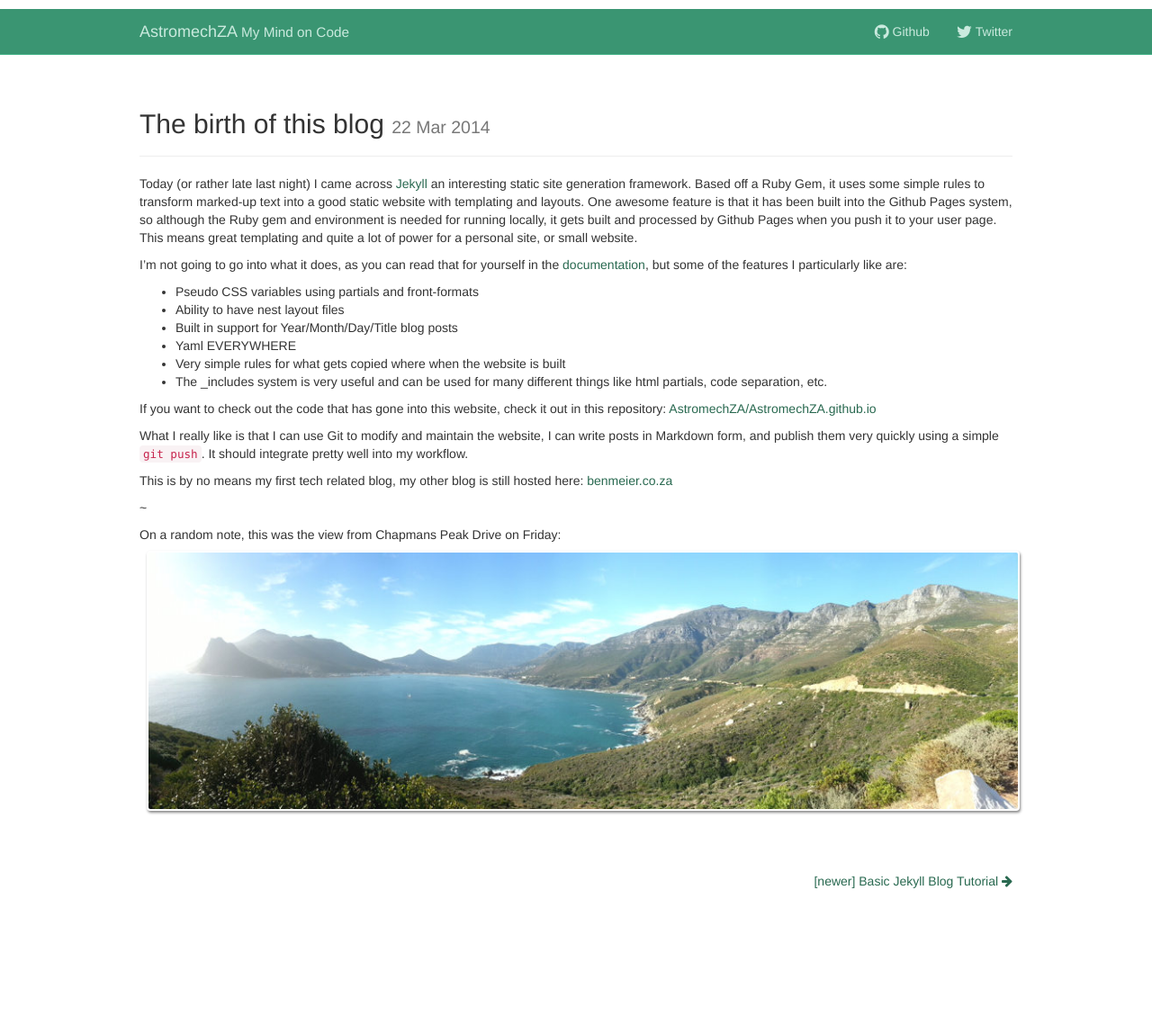
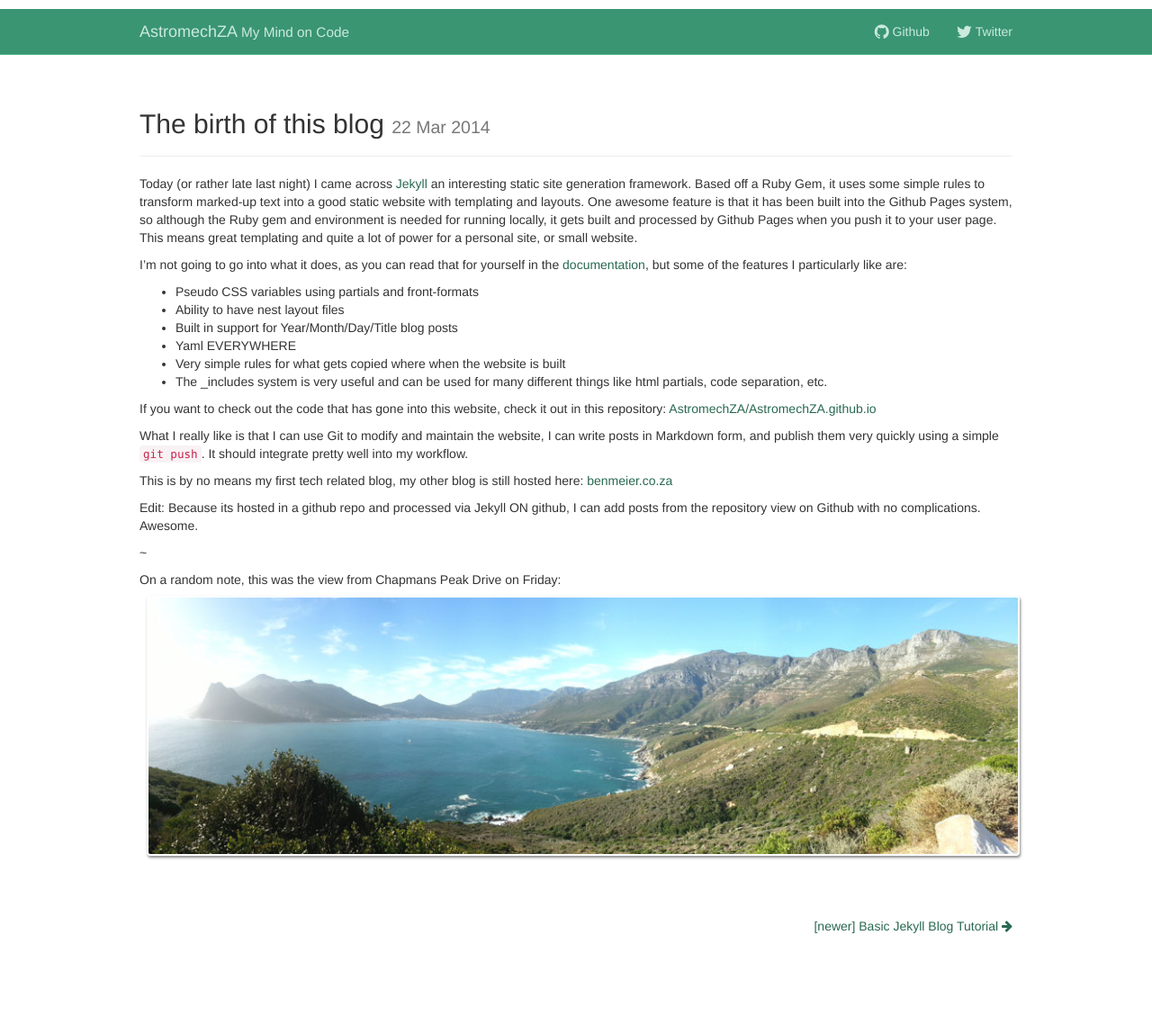
Before and after one commit to astromechza/AstromechZA.github.io, a Jekyll site: the page built from _posts/2014-03-22-the-birth-of-this-blog.md, in a window 1280 px wide. Shown: the whole page at 90% size. Built offline with Jekyll 4.4.1, drawn with Linux system fonts in a browser that asks for light colours; nearby versions of some CDN libraries; before the commit the page ends 1089 px from its top, so only the background shows below that.

Commit message:
Update 2014-03-22-the-birth-of-this-blog.md

```diff
--- a/_posts/2014-03-22-the-birth-of-this-blog.md
+++ b/_posts/2014-03-22-the-birth-of-this-blog.md
@@ -20,6 +20,8 @@ What I really like is that I can use Git to modify and maintain the website, I c
 
 This is by no means my first tech related blog, my other blog is still hosted here: [benmeier.co.za](http://benmeier.co.za)
 
+Edit: Because its hosted in a github repo and processed via Jekyll ON github, I can add posts from the repository view on Github with no complications. Awesome.
+
 ~
 
 On a random note, this was the view from Chapmans Peak Drive on Friday:
```
